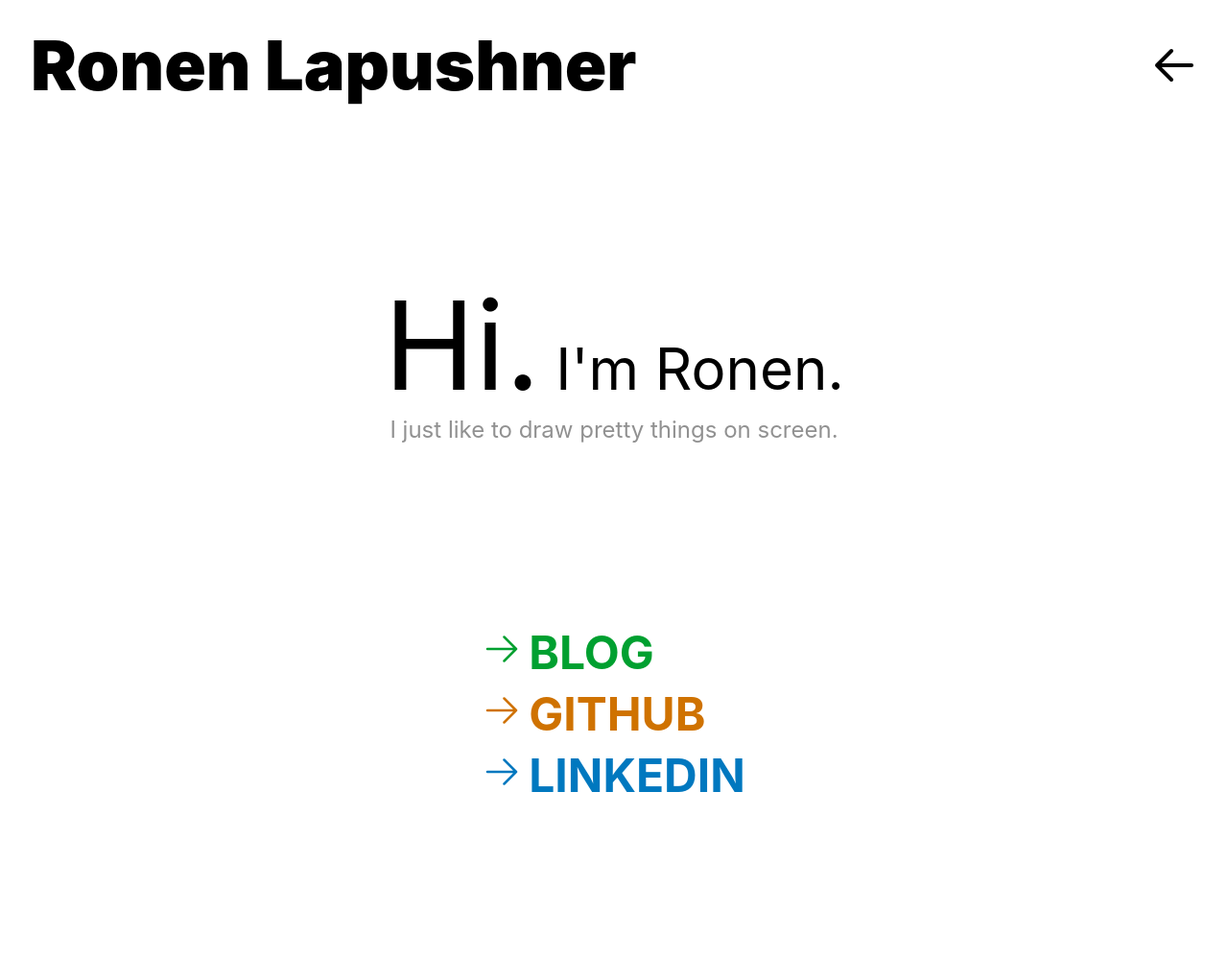
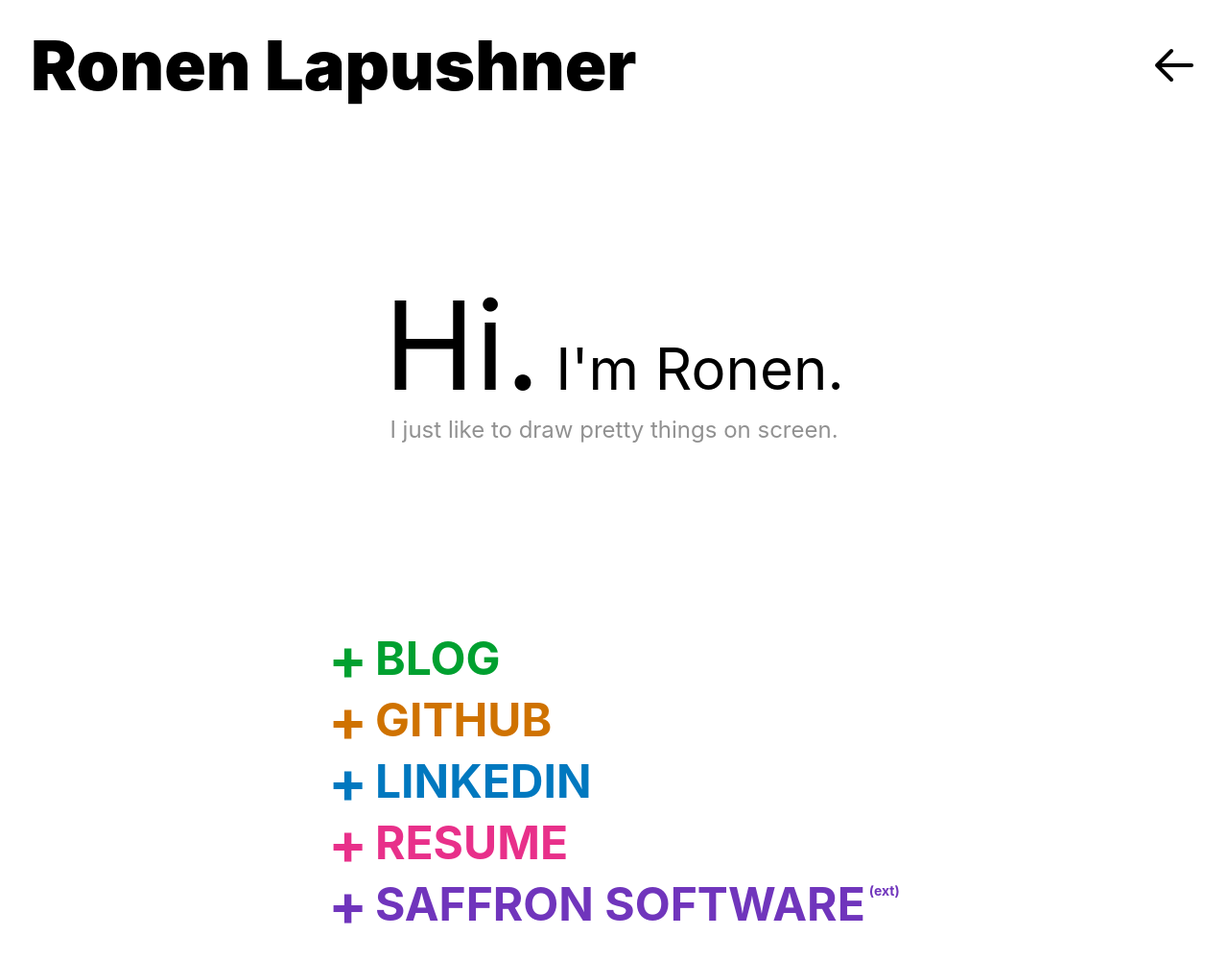
Before and after one commit to ronen25/ronen.xyz, an Astro site: page / in a window 1280 px wide. Shown: the whole page at 96% size. Before the commit the page ends 864 px from the top, so only its background shows below. Built offline with nearby package versions, Linux system fonts and the light colour scheme; Astro itself is replaced by a stand-in of ours.

Commit message:
Site now has links for Resume, Saffron Software

```diff
--- a/src/components/NavBar.astro
+++ b/src/components/NavBar.astro
@@ -1,60 +1,45 @@
-<div class='flex flex-col space-y-4'>
-  <a
-    href='/blog'
-    class='flex uppercase font-bold text-5xl dark:text-zurich-green-invert text-zurich-green-400 hover:text-green-900 transition'
-  >
-    <svg
-      xmlns='http://www.w3.org/2000/svg'
-      fill='none'
-      viewBox='0 0 24 24'
-      stroke-width='1.5'
-      stroke='currentColor'
-      class='w-10 h-10 mr-2'
-    >
-      <path
-        stroke-linecap='round'
-        stroke-linejoin='round'
-        d='M13.5 4.5L21 12m0 0l-7.5 7.5M21 12H3'></path>
-    </svg>
-     Blog</a
-  >
-  <a
-    href='https://github.com/ronen25'
-    class='flex uppercase font-bold text-5xl dark:text-zurich-amber text-zurich-amber-300 hover:text-zurich-amber-900 transition'
-  >
-    <svg
-      xmlns='http://www.w3.org/2000/svg'
-      fill='none'
-      viewBox='0 0 24 24'
-      stroke-width='1.5'
-      stroke='currentColor'
-      class='w-10 h-10 mr-2'
-    >
-      <path
-        stroke-linecap='round'
-        stroke-linejoin='round'
-        d='M13.5 4.5L21 12m0 0l-7.5 7.5M21 12H3'></path>
-    </svg>
-     Github</a
-  >
-  <a
-    href='https://www.linkedin.com/in/ronen-lapushner/'
-    class='flex uppercase font-bold text-5xl dark:text-zurich-blue-invert text-zurich-blue-400 hover:text-zurich-blue-900 transition'
-  >
-    <svg
-      xmlns='http://www.w3.org/2000/svg'
-      fill='none'
-      viewBox='0 0 24 24'
-      stroke-width='1.5'
-      stroke='currentColor'
-      class='w-10 h-10 mr-2'
-    >
-      <path
-        stroke-linecap='round'
-        stroke-linejoin='round'
-        d='M13.5 4.5L21 12m0 0l-7.5 7.5M21 12H3'></path>
-    </svg>
+---
+import NavbarLink from './NavbarLink.astro';
 
-     LinkedIn</a
-  >
-</div>
+const LINKS = [
+  {
+    title: 'Blog',
+    link: '/blog',
+    classes: 'dark:text-zurich-green-invert text-zurich-green-400 hover:text-green-900',
+  },
+  {
+    title: 'Github',
+    link: 'https://github.com/ronen25',
+    classes: 'dark:text-zurich-amber text-zurich-amber-300 hover:text-zurich-amber-900',
+    isSmall: false,
+  },
+  {
+    title: 'Linkedin',
+    link: 'https://www.linkedin.com/in/ronen-lapushner/',
+    classes:
+      'dark:text-zurich-blue-invert text-zurich-blue-400 hover:text-zurich-blue-900',
+    isSmall: false,
+  },
+  {
+    title: 'Resume',
+    link: '/assets/ronen-lapushner-cv.pdf',
+    classes:
+      'dark:text-zurich-pink text-zurich-pink-invert hover:text-zurich-dark-purple',
+    isSmall: false,
+  },
+  {
+    title: 'Saffron Software',
+    link: 'https://saffron.software',
+    classes: 'text-saffron hover:text-saffron-dark',
+    isSmall: true,
+  },
+];
+---
+
+<ul class='flex flex-col space-y-1'>
+  {
+    LINKS.map(({ title, link, classes, isSmall }) => (
+      <NavbarLink title={title} link={link} classes={classes} isSmall={isSmall} />
+    ))
+  }
+</ul>
--- /dev/null
+++ b/src/components/NavbarLink.astro
@@ -0,0 +1,13 @@
+---
+const { title, link, classes, isSmall } = Astro.props;
+---
+
+<div class={'flex uppercase font-bold text-5xl transition ' + classes}>
+  <a href={link} class='flex flex-row items-center'>
+    <span class='text-6xl pr-2'>+</span>
+    <span class='text-5xl flex flex-row'>
+      {title}
+      {isSmall && <span class='text-sm lowercase ml-1'>(ext)</span>}
+    </span>
+  </a>
+</div>
--- a/tailwind.config.cjs
+++ b/tailwind.config.cjs
@@ -22,6 +22,14 @@ module.exports = {
         'zurich-amber': { 300: '#cf7200', 900: '#9c5701' },
         'zurich-purple': { 400: '#a30d65', 900: '#6e0a45' },
         'zurich-purple-invert': '#ff61dd',
+        'zurich-dark-purple': '#a31f65',
+        'zurich-dark-purple-invert': 'e8308a',
+        'zurich-pink': '#e8308a',
+        'zurich-pink-invert': '#e8308a',
+        'zurich-red': { 400: '#e30613', 900: '#ae0410' },
+        saffron: '#7035bc',
+        'saffron-light': '#ceb3f4',
+        'saffron-dark': '#351e4a',
       },
     },
   },
```
Also changed, not shown: 1 other file.
